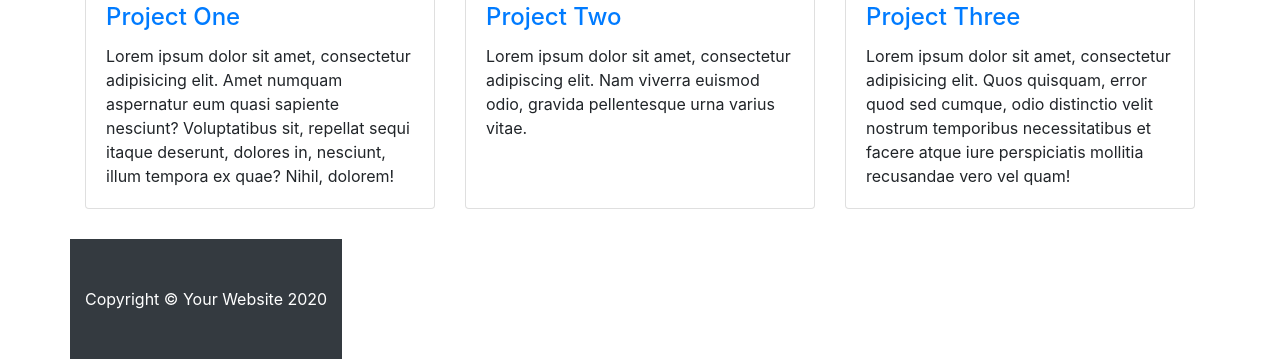
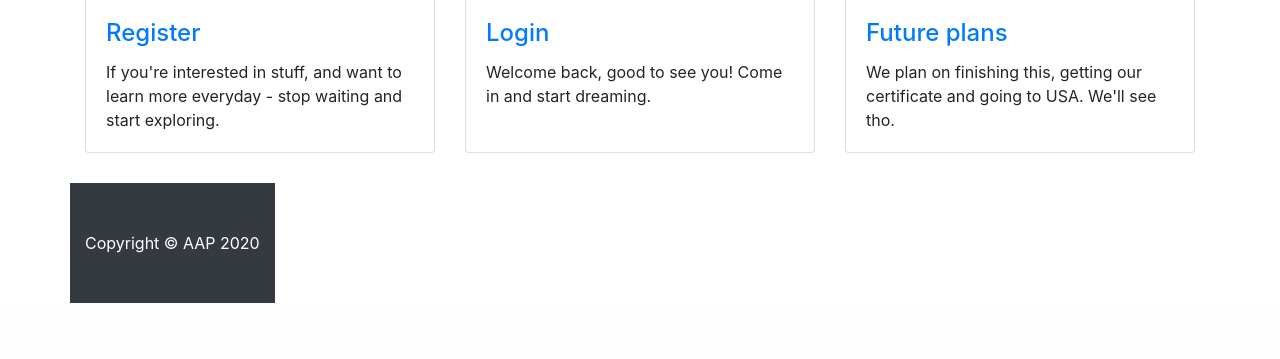
Before and after one commit to SkyDoge69/TUES-AAP, a Flask app: page / in a window 1280 px wide. Shown: the part 935-1294 px from the top of the page. After the commit the page ends 1238 px from the top, so only its background shows below. Run offline with Flask 2, Linux system fonts and the light colour scheme; grey boxes labelled with a size stand in for pictures from a placeholder-image service; some libraries are stand-ins or nearby versions.

Commit message:
Added basic redirects

```diff
--- a/templates/home.html
+++ b/templates/home.html
@@ -8,7 +8,7 @@
   <meta name="description" content="">
   <meta name="author" content="">
 
-  <title>Modern Business - Start Bootstrap Template</title>
+  <title>AAP - Home</title>
 
   <!-- Bootstrap core CSS -->
   <link href="../static/styles/bootstrap.min.css" rel="stylesheet">
@@ -58,42 +58,41 @@
   <!-- Page Content -->
   <div class="container">
 
-    <h1 class="my-4">Welcome to Modern Business</h1>
+    <h1 class="my-4">Welcome to AAP</h1>
 
     <!-- Portfolio Section -->
-    <h2>AAP</h2>
 
     <div class="row">
       <div class="col-lg-4 col-sm-6 portfolio-item">
         <div class="card h-100">
-          <a href="#"><img class="card-img-top" src="http://placehold.it/700x400" alt=""></a>
+          <a href="#"><img class="card-img-top" src="https://windowsnode.com/wp-content/uploads/2020/06/Change-Default-User-Account-Avatar-Windows-10.png" alt=""></a>
           <div class="card-body">
             <h4 class="card-title">
-              <a href="#">Project One</a>
+              <a href="http://127.0.0.1:5000/register">Register</a>
             </h4>
-            <p class="card-text">Lorem ipsum dolor sit amet, consectetur adipisicing elit. Amet numquam aspernatur eum quasi sapiente nesciunt? Voluptatibus sit, repellat sequi itaque deserunt, dolores in, nesciunt, illum tempora ex quae? Nihil, dolorem!</p>
+            <p class="card-text">If you're interested in stuff, and want to learn more everyday - stop waiting and start exploring.</p>
           </div>
         </div>
       </div>
       <div class="col-lg-4 col-sm-6 portfolio-item">
         <div class="card h-100">
-          <a href="#"><img class="card-img-top" src="http://placehold.it/700x400" alt=""></a>
+          <a href="http://127.0.0.1:5000/login"><img class="card-img-top" src="https://english.cdn.zeenews.com/sites/default/files/styles/zm_700x400/public/2014/12/08/300210-stars-4.jpg" alt=""></a>
           <div class="card-body">
             <h4 class="card-title">
-              <a href="#">Project Two</a>
+              <a href="#">Login</a>
             </h4>
-            <p class="card-text">Lorem ipsum dolor sit amet, consectetur adipiscing elit. Nam viverra euismod odio, gravida pellentesque urna varius vitae.</p>
+            <p class="card-text">Welcome back, good to see you! Come in and start dreaming.</p>
           </div>
         </div>
       </div>
       <div class="col-lg-4 col-sm-6 portfolio-item">
         <div class="card h-100">
-          <a href="#"><img class="card-img-top" src="http://placehold.it/700x400" alt=""></a>
+          <a href="#"><img class="card-img-top" src="https://www.apparelviews.com/wp-content/uploads/2019/09/Huntsman-introduces.jpg" alt=""></a>
           <div class="card-body">
             <h4 class="card-title">
-              <a href="#">Project Three</a>
+              <a href="#">Future plans</a>
             </h4>
-            <p class="card-text">Lorem ipsum dolor sit amet, consectetur adipisicing elit. Quos quisquam, error quod sed cumque, odio distinctio velit nostrum temporibus necessitatibus et facere atque iure perspiciatis mollitia recusandae vero vel quam!</p>
+            <p class="card-text">We plan on finishing this, getting our certificate and going to USA. We'll see tho.</p>
           </div>
         </div>
       </div>
@@ -101,7 +100,7 @@
   <!-- Footer -->
   <footer class="py-5 bg-dark">
     <div class="container">
-      <p class="m-0 text-center text-white">Copyright &copy; Your Website 2020</p>
+      <p class="m-0 text-center text-white">Copyright &copy; AAP 2020</p>
     </div>
     <!-- /.container -->
   </footer>
```
